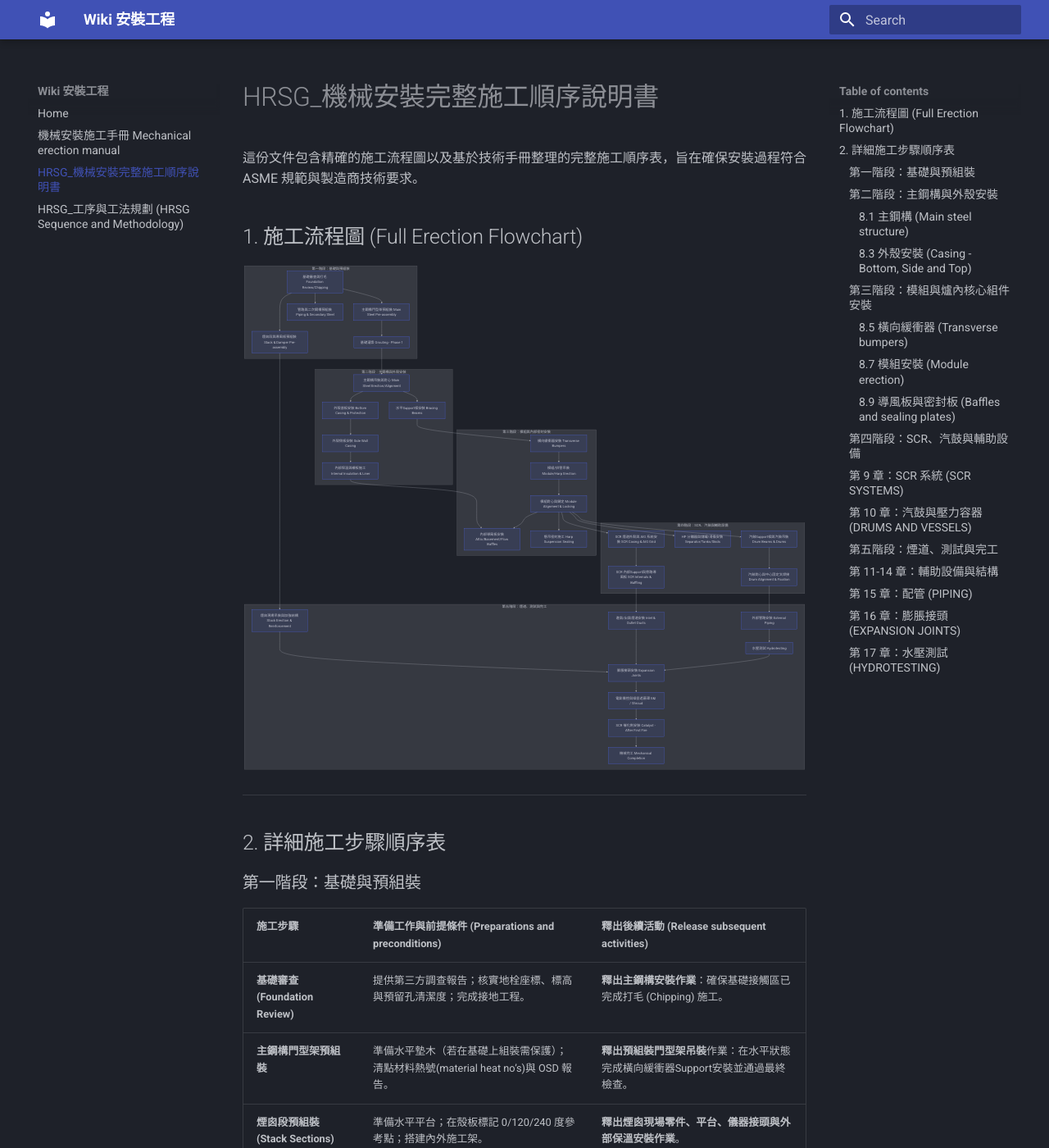
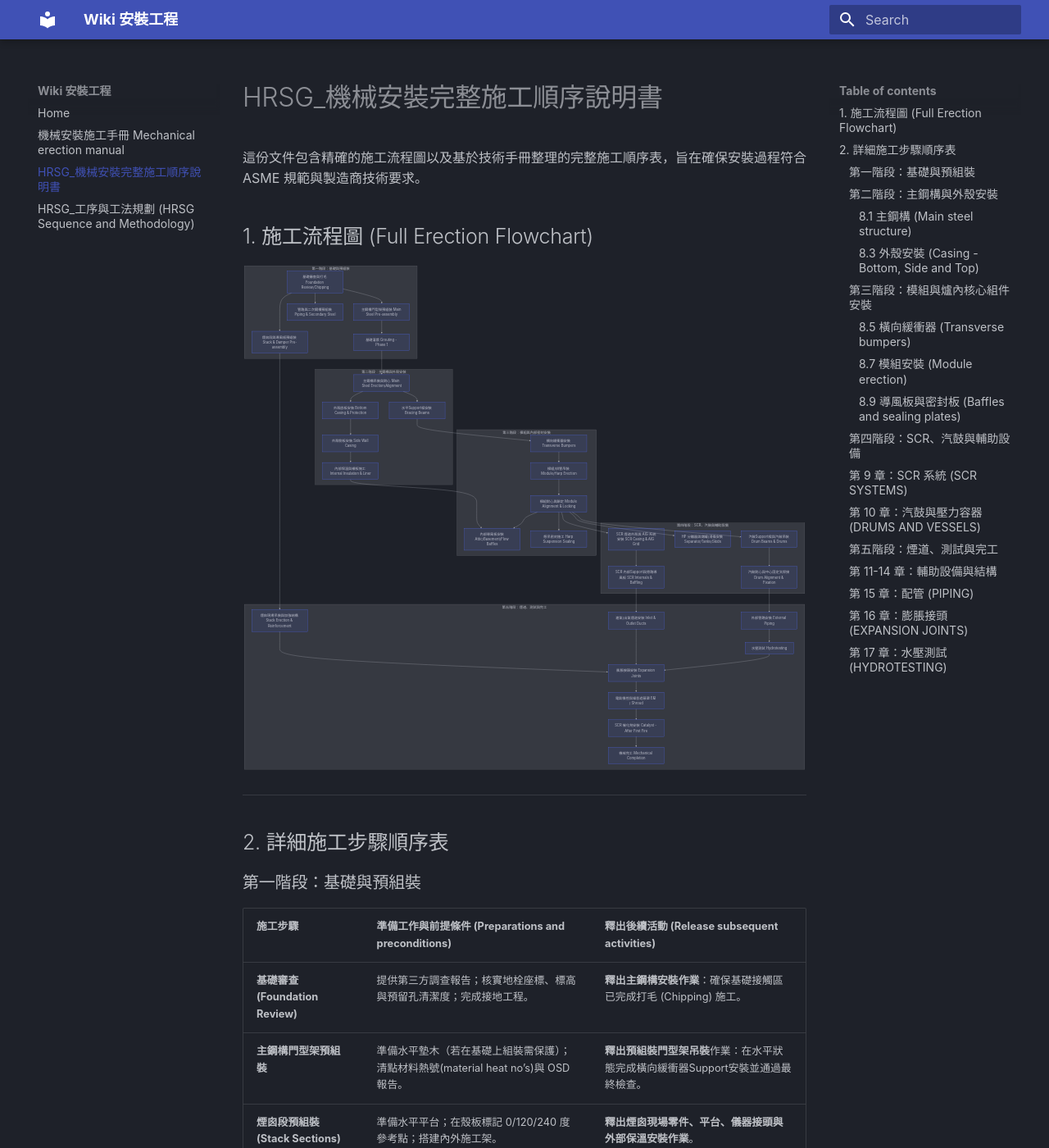
Before and after one commit to drogan-gas/KK, an MkDocs documentation site: the page built from WebWiki/HRSG_工序.md, in a window 1280 px wide and 1400 px high. Shown: the whole window at 82% size. Built offline with MkDocs 1.6.1 and Material for MkDocs 9.7.7, drawn with Linux system fonts in a browser that asks for light colours; some web fonts are replaced.

Commit message:
更新字形: 2026-06-24 15:07:55

```diff
--- a/mkdocs.yml
+++ b/mkdocs.yml
@@ -9,6 +9,8 @@ theme:
     accent: custom      # 自訂強調色
   features:
     - content.code.copy # 讓程式碼區塊右上有複製按鈕
+  font:
+    text: iansui
 
 plugins:
   - search
```
